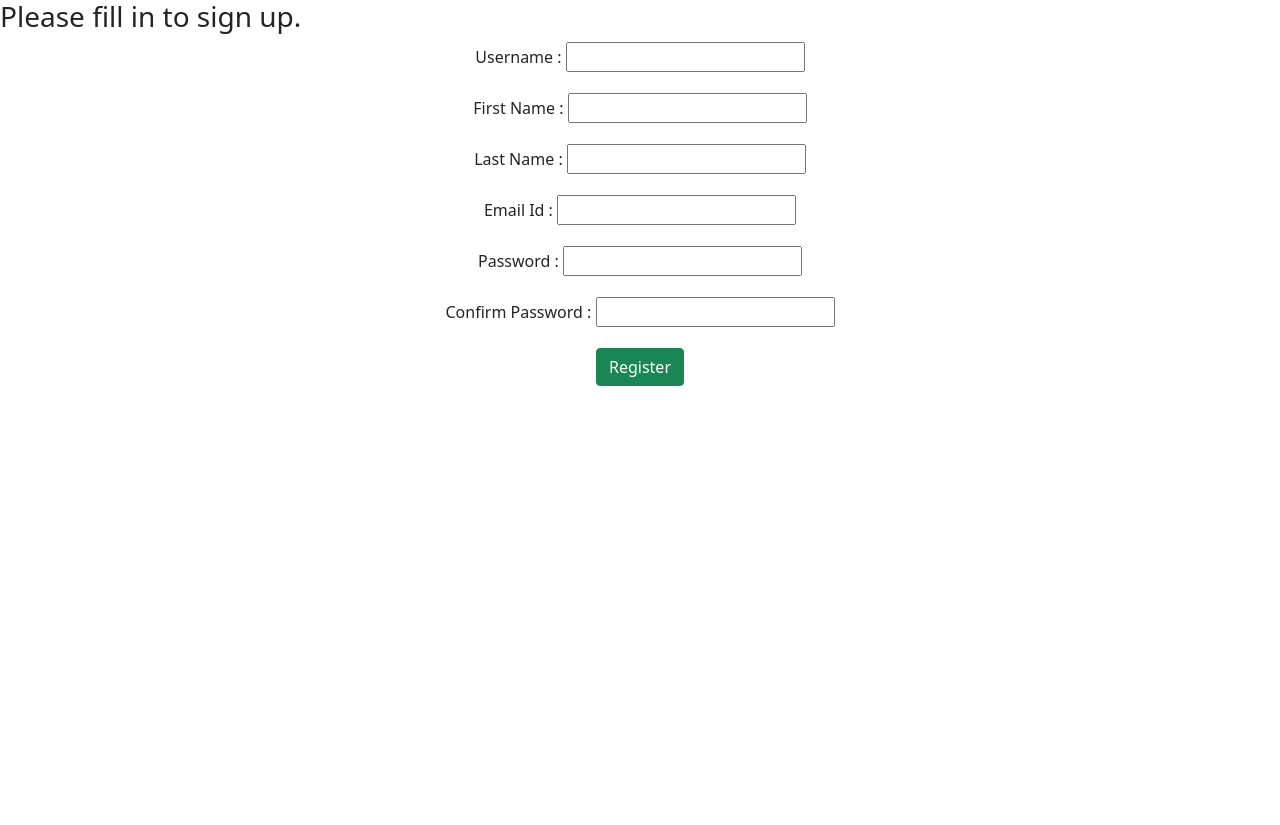
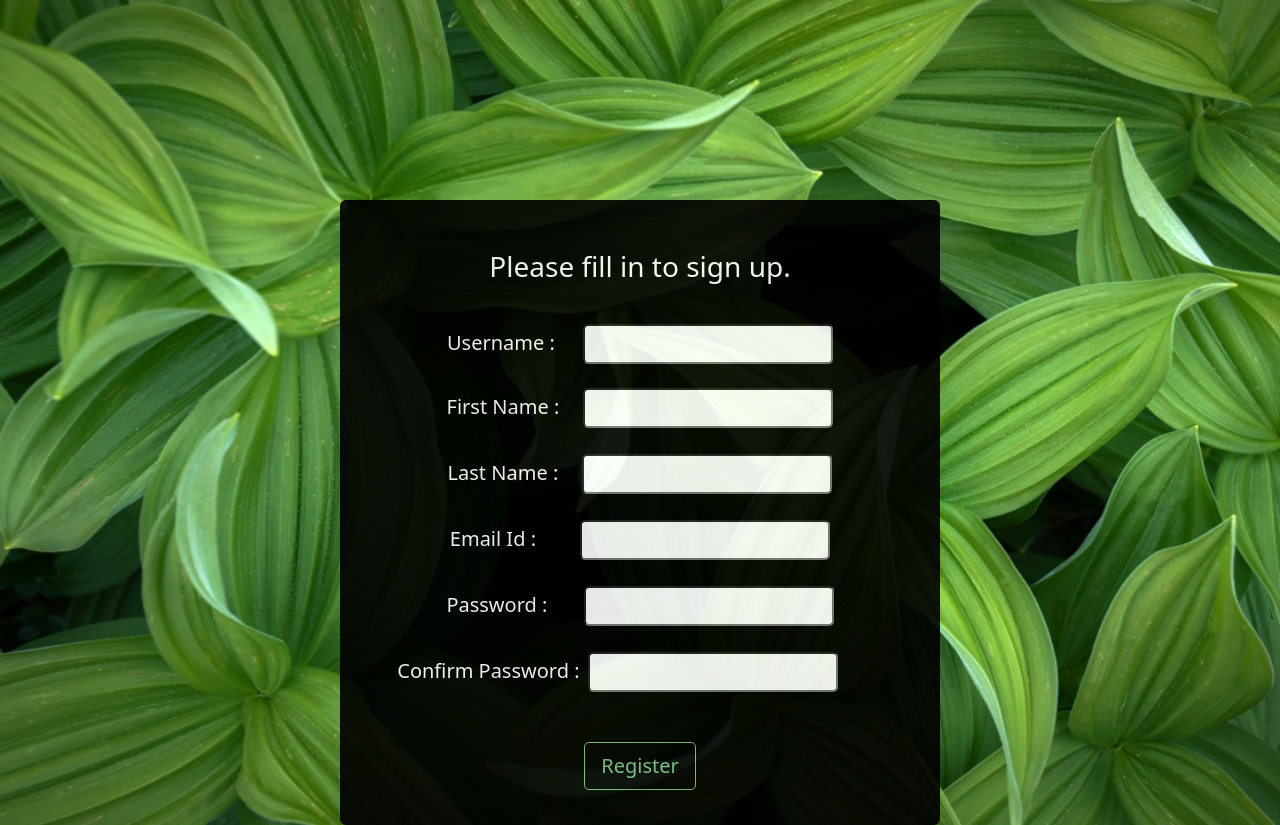
Before and after one commit to SarathKumar95/Login-Project, a Django app: page /signup in a window 1280 px wide. Before the commit the page ends 386 px from the top, so only its background shows below. Run offline with Django 4.2, Linux system fonts and the light colour scheme.

Commit message:
signup styled

```diff
--- a/newproject/login/static/login.css
+++ b/newproject/login/static/login.css
@@ -51,3 +51,28 @@ body{
 a{
     font-size: 15px;
 }
+
+h3{
+    color: #fff;
+}
+
+
+/* Form two here */
+
+#form-two{
+    height: 625px;
+    width: 600px;
+}
+
+#form-two label{
+    color: #fff;
+    margin-right: 20px;
+    font-size: 20px;
+}
+
+#passtwolabel{
+    margin-left: -45px;
+}
+
+
+/* form two ends */
--- a/newproject/templates/signup.html
+++ b/newproject/templates/signup.html
@@ -5,20 +5,25 @@
     <meta name="viewport" content="width=device-width, initial-scale=1">
     <title>Home</title>
     <link href="https://cdn.jsdelivr.net/npm/bootstrap@5.1.3/dist/css/bootstrap.min.css" rel="stylesheet" integrity="sha384-1BmE4kWBq78iYhFldvKuhfTAU6auU8tT94WrHftjDbrCEXSU1oBoqyl2QvZ6jIW3" crossorigin="anonymous">
+    {% load static %}
+    <link rel="stylesheet" href="{% static 'login.css' %}">
     <title>Sign Up</title>
 </head>
 <body>
 
-<h3>Please fill in to sign up.</h3>
+<div class="form-container container" id="form-two">
 
 
-<form class="container text-center" action ="signup" method="post">
-
+<form class="text-center"  action ="signup" method="post">
 
     {% csrf_token %}
 
-    <div class="mb-3">
-        <label for="username" class="form-label">Username : </label>
+
+    <h3 class="text-center mt-5 mb-4">Please fill in to sign up.</h3>
+
+
+    <div class="pt-3 mb-4">
+        <label class="me-4" for="username" class="form-label">Username : </label>
         <input type="text" id="username" name="username">
         <div>
             {% for message in messages %}
@@ -27,32 +32,38 @@
         </div>
     </div>
 
-    <div class="mb-3">
-        <label for="fname" class="form-label">First Name : </label>
+    <div class="mb-4">
+        <label for="fname" class="form-label" id="fnamelabel">First Name : </label>
         <input type="text" id="fname" name="fname">
     </div>
 
-    <div class="mb-3">
+    <div class="mb-4">
         <label for="lname" class="form-label">Last Name : </label>
         <input type="text"  id="lname" name="lname">
     </div>
 
-    <div class="mb-3">
-        <label for="Email" class="form-label">Email Id : </label>
+    <div class="mb-4">
+        <label for="Email" class="form-label me-4 pe-3">Email Id : </label>
         <input type="email" id="Email" name="email" aria-describedby="emailHelp">
     </div>
-    <div class="mb-3">
-        <label for="Password1" class="form-label">Password : </label>
+    <div class="mb-4">
+        <label for="Password1" class="form-label me-4 pe-2">Password : </label>
         <input type="password" id="password1" name="pass1">
     </div>
 
-    <div class="mb-3">
-        <label for="Password2" class="form-label">Confirm Password :</label>
+    <div class="mb-5">
+        <label  for="Password2" class="form-label me-1" id="passtwolabel">Confirm Password :</label>
         <input type="password"  id="password2" name="pass2">
     </div>
 
-    <button class="btn btn-success" type="submit" class="btn btn-primary">Register</button>
+    <button class="btn btn-lg" type="submit" class="btn btn-primary">Register</button>
 </form>
+
+
+
+
+</div>
+
 
 </body>
 </html>
```
